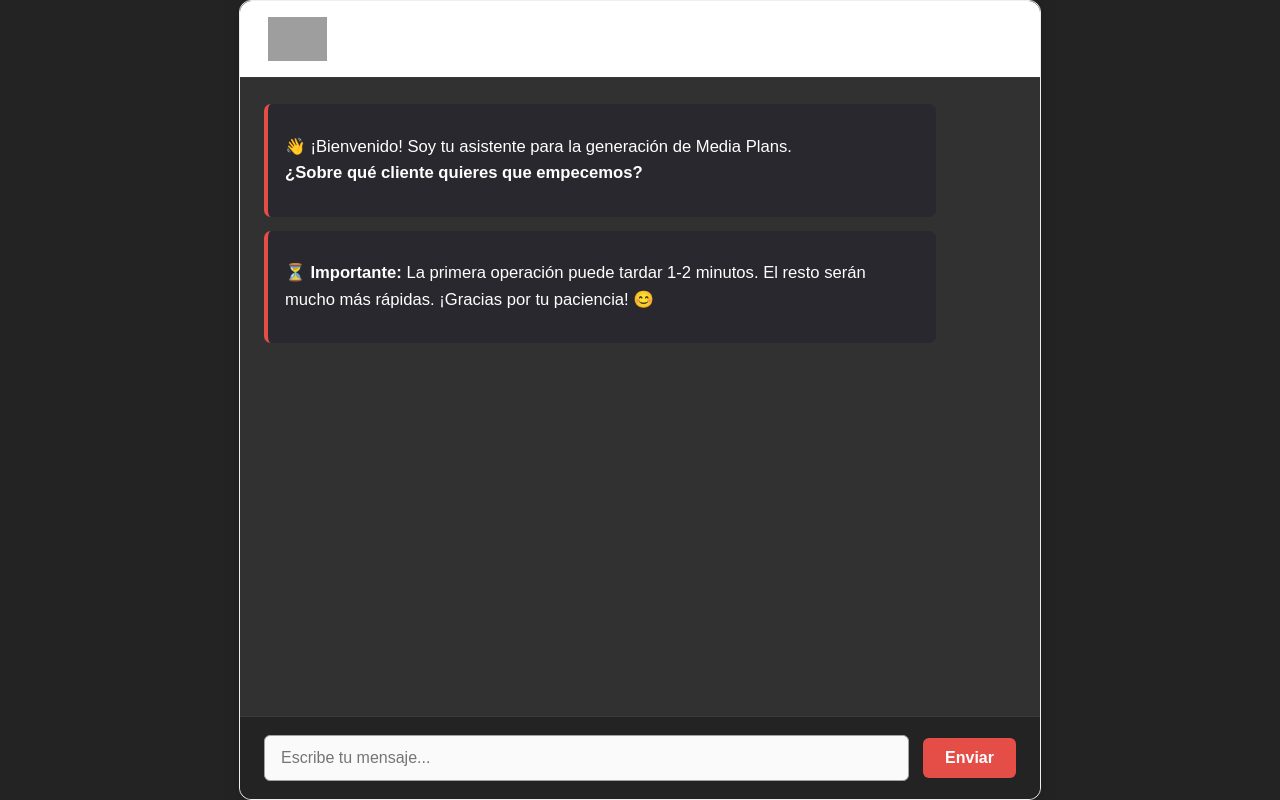
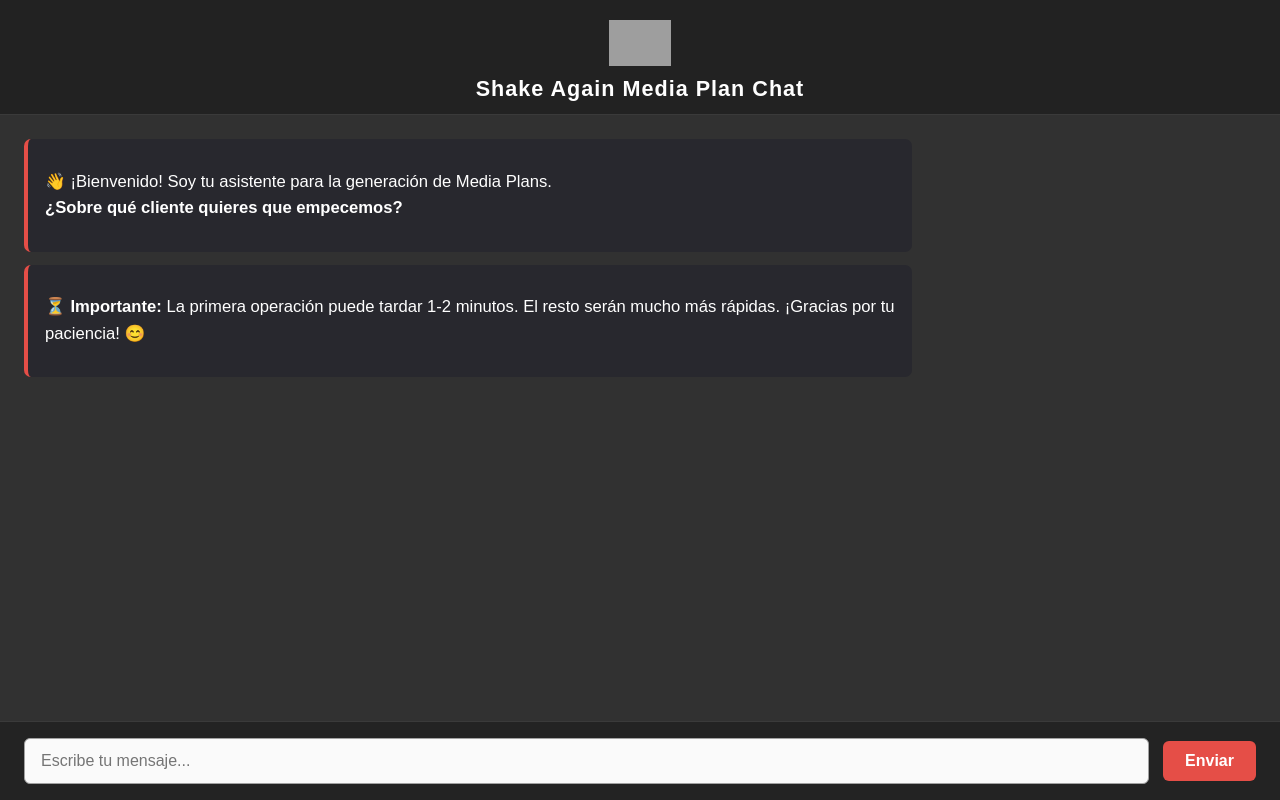
Before and after one commit to quicoboix/media-plan-chat, a plain HTML site: page index.html in a window 1280 px wide. Drawn offline with nearby package versions, Linux system fonts and the light colour scheme; grey boxes are pictures that could not be loaded.

Commit message:
Update index.html

```diff
--- a/index.html
+++ b/index.html
@@ -14,59 +14,62 @@
       font-family: 'Montserrat', Arial, sans-serif;
       background: #232323;
       box-sizing: border-box;
+      width: 100vw;
     }
-    body {
+    body, #chat-container {
+      width: 100vw;
       min-height: 100vh;
+      height: 100vh;
+      margin: 0;
+      padding: 0;
+      box-sizing: border-box;
       display: flex;
       flex-direction: column;
-      height: 100vh;
     }
     #chat-container {
+      flex: 1;
       display: flex;
       flex-direction: column;
-      height: 100vh;
-      max-width: 800px;
-      margin: 0 auto;
+      justify-content: flex-start;
       background: #313131;
-      border-radius: 12px;
-      box-shadow: 0 0 18px rgba(0,0,0,0.13);
-      border: 1.5px solid #eee;
-      position: relative;
     }
     #header {
       display: flex;
+      flex-direction: column;
       align-items: center;
-      justify-content: start;
-      background: #ffff;
-      border-radius: 12px 12px 0 0;
-      padding: 16px 28px;
+      justify-content: center;
+      background: #222;
+      padding: 20px 0 10px 0;
       border-bottom: 1px solid #3a3a3a;
+      min-height: 60px;
     }
     #header img {
-      height: 44px;
-      margin-right: 16px;
+      height: 46px;
+      margin-bottom: 10px;
     }
     #header span {
       color: #fff;
       font-size: 1.35rem;
       font-weight: bold;
       letter-spacing: 1px;
+      margin-bottom: 2px;
     }
     #messages {
       flex: 1;
       overflow-y: auto;
-      padding: 26px 24px 16px 24px;
+      padding: 24px 24px 8px 24px;
       background: #313131;
-      min-height: 0;
-      border-radius: 0 0 0 0;
-      font-size: 1.07rem;
+      font-size: 1.08rem;
       box-sizing: border-box;
+      width: 100vw;
     }
     .message {
-      margin-bottom: 14px;
+      margin-bottom: 13px;
       line-height: 1.6;
       word-break: break-word;
-      max-width: 100%;
+      max-width: 850px;
+      min-width: 0;
+      margin-left: 0;
     }
     .bot-message {
       background: #28282e;
@@ -76,7 +79,6 @@
       border-radius: 7px;
       margin-right: 80px;
       margin-left: 0;
-      margin-bottom: 14px;
       font-size: 1.04rem;
     }
     .user-message {
@@ -87,15 +89,14 @@
       border-radius: 7px;
       margin-left: 80px;
       margin-right: 0;
-      margin-bottom: 14px;
+      font-weight: 500;
       text-align: right;
-      font-weight: 500;
     }
     table {
       width: 100%;
       border-collapse: collapse;
       margin: 14px 0;
-      font-size: 0.97rem;
+      font-size: 0.98rem;
     }
     th, td {
       border: 1px solid #575757;
@@ -111,10 +112,13 @@
     #input-area {
       display: flex;
       background: #232323;
-      border-radius: 0 0 12px 12px;
-      padding: 18px 24px;
+      padding: 16px 24px;
       border-top: 1px solid #3a3a3a;
       align-items: center;
+      box-sizing: border-box;
+      width: 100vw;
+      position: sticky;
+      bottom: 0;
     }
     #chat-input {
       flex: 1;
@@ -125,6 +129,7 @@
       outline: none;
       background: #fafafa;
       margin-right: 14px;
+      min-width: 0;
     }
     #send-btn {
       padding: 11px 22px;
@@ -140,18 +145,13 @@
     #send-btn:hover { background: #c13b34; }
     /* Responsive */
     @media (max-width: 900px) {
-      #chat-container {
-        max-width: 100vw;
-        border-radius: 0;
-      }
+      .message { max-width: 98vw; }
     }
     @media (max-width: 650px) {
-      #chat-container {
-        max-width: 100vw;
-        border-radius: 0;
-      }
-      #header { padding: 11px 12px; }
-      #messages, #input-area { padding: 11px 8px; }
+      #header { padding: 13px 0 8px 0; }
+      #messages, #input-area { padding: 9px 7px; }
+      #messages { font-size: 0.98rem; }
+      .message { max-width: 100vw; }
     }
   </style>
 </head>
@@ -168,8 +168,9 @@
     </form>
   </div>
 
+  <script src="https://cdn.jsdelivr.net/npm/marked/marked.min.js"></script>
   <script>
-    // PON AQUÍ LA URL DE TU WEBHOOK DE N8N
+    // TU WEBHOOK DE N8N AQUÍ:
     const webhookUrl = "https://primary-production-639b.up.railway.app/webhook/07d5295f-2b0c-4efb-bcf1-18755bd8739a/chat"; // <-- CAMBIA ESTO
 
     const messagesDiv = document.getElementById("messages");
@@ -177,13 +178,11 @@
     const input = document.getElementById("chat-input");
     const sessionId = (crypto.randomUUID && crypto.randomUUID()) || Math.random().toString(36).slice(2, 12);
 
-    // Mensajes iniciales (incluyendo "paciencia")
     function addWelcomeMessages() {
-      addBotMessage("👋 ¡Bienvenido! Soy tu asistente para la generación de Media Plans. <br><b>¿Sobre qué cliente quieres que empecemos?</b>");
+      addBotMessage("👋 ¡Bienvenido! Soy tu asistente para la generación de Media Plans.<br><b>¿Sobre qué cliente quieres que empecemos?</b>");
       addBotMessage("⏳ <b>Importante:</b> La primera operación puede tardar 1-2 minutos. El resto serán mucho más rápidas. ¡Gracias por tu paciencia! 😊");
     }
 
-    // Renderiza mensajes del bot con markdown
     function addBotMessage(markdown) {
       const html = marked.parse(markdown);
       const div = document.createElement('div');
@@ -193,7 +192,6 @@
       scrollMessages();
     }
 
-    // Renderiza mensajes del usuario
     function addUserMessage(text) {
       const div = document.createElement('div');
       div.className = 'message user-message';
@@ -202,15 +200,12 @@
       scrollMessages();
     }
 
-    // Scroll to bottom
     function scrollMessages() {
       messagesDiv.scrollTop = messagesDiv.scrollHeight;
     }
 
-    // Cuando llega la respuesta de n8n
     function addBotMessageFromOutput(n8nData) {
       if (n8nData.output) {
-        // Si la respuesta es markdown, renderízala. Si es texto plano, también.
         addBotMessage(n8nData.output);
       } else if (n8nData.error) {
         addBotMessage("❌ Hubo un error: " + n8nData.error);
@@ -219,7 +214,6 @@
       }
     }
 
-    // Mensajes de carga
     function addLoadingMessage() {
       const div = document.createElement('div');
       div.className = 'message bot-message';
@@ -230,7 +224,6 @@
       return div;
     }
 
-    // Envío del mensaje
     inputArea.addEventListener("submit", async function(e) {
       e.preventDefault();
       const text = input.value.trim();
@@ -246,7 +239,6 @@
           body: JSON.stringify({ message: text, sessionId })
         });
 
-        // Intenta parsear como JSON
         const data = await res.json();
         messagesDiv.removeChild(loadingDiv);
         addBotMessageFromOutput(data);
@@ -256,7 +248,6 @@
       }
     });
 
-    // Mensaje de bienvenida al cargar
     window.onload = addWelcomeMessages;
   </script>
 </body>
```
